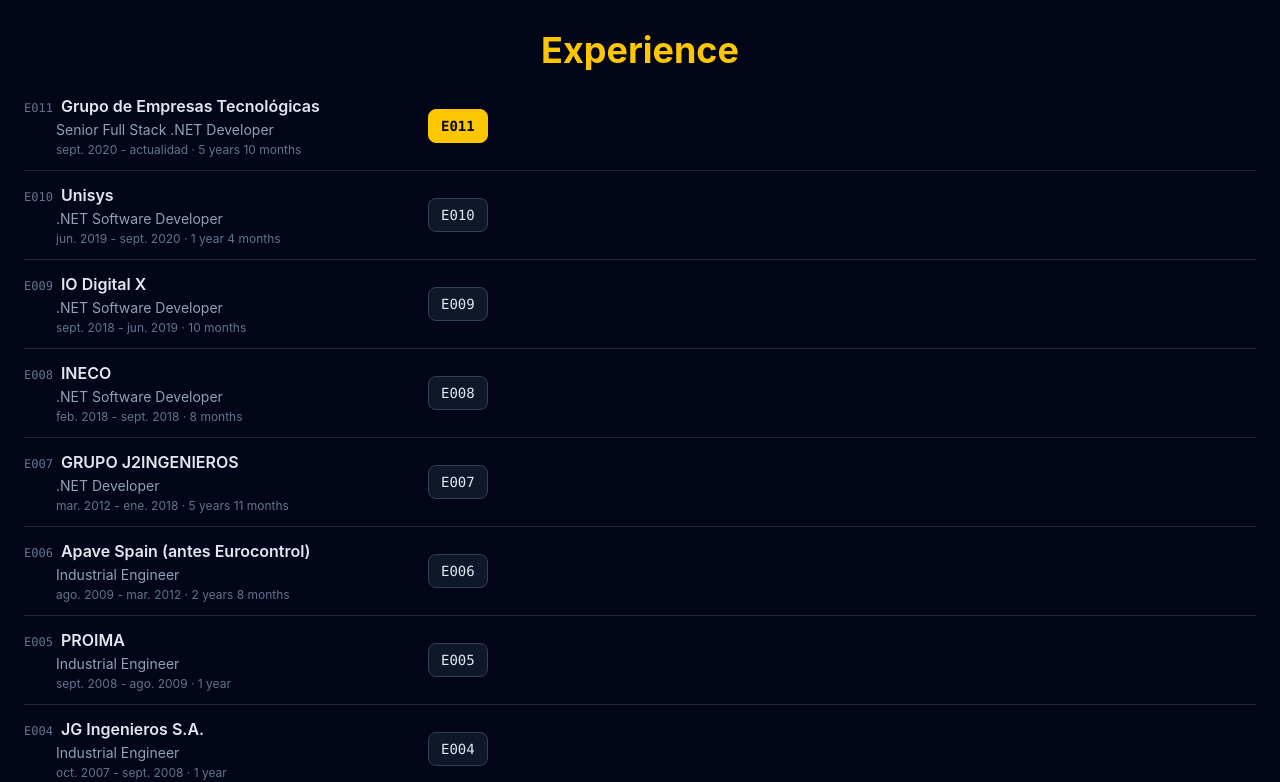
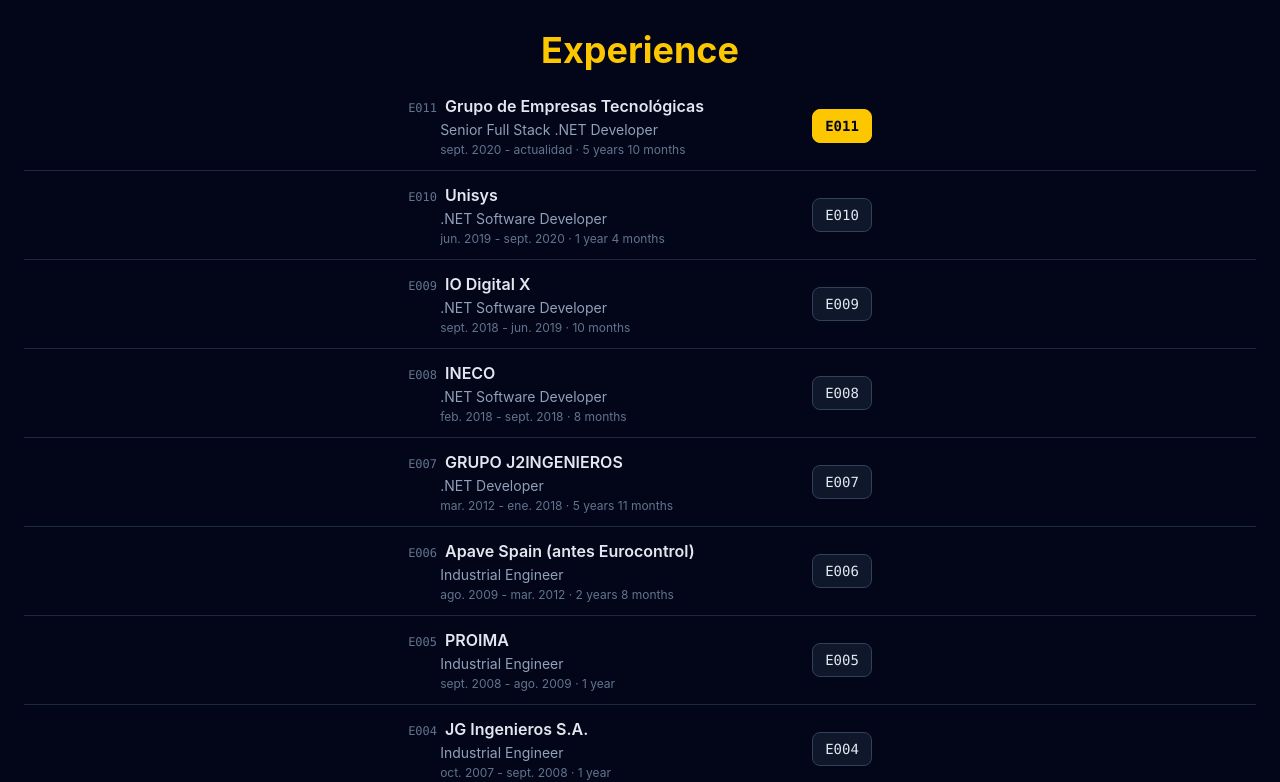
Before and after one commit to iamjosepunto/iamjosepunto.github.io, a React (Vite) app: page / in a window 1280 px wide. Shown: the part 2010-2792 px from the top of the page. Built offline with nearby package versions, Linux system fonts and the light colour scheme.

Commit message:
Experiencia: centrar info y teclas

```diff
--- a/src/components/Experience.tsx
+++ b/src/components/Experience.tsx
@@ -61,6 +61,7 @@ const Experience = () => {
                 flex-col
                 md:flex-row
                 md:items-center
+                md:justify-center
                 gap-3
                 md:gap-5
                 border-b
```
